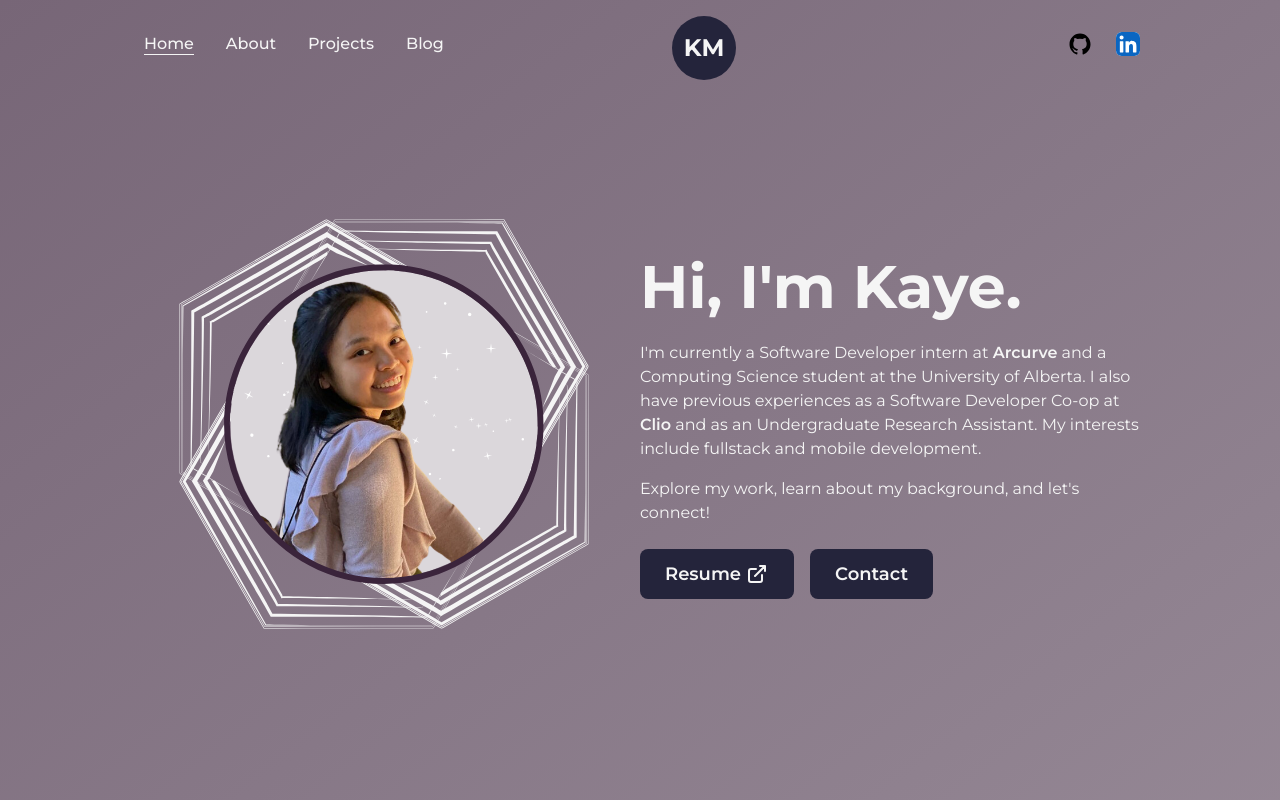
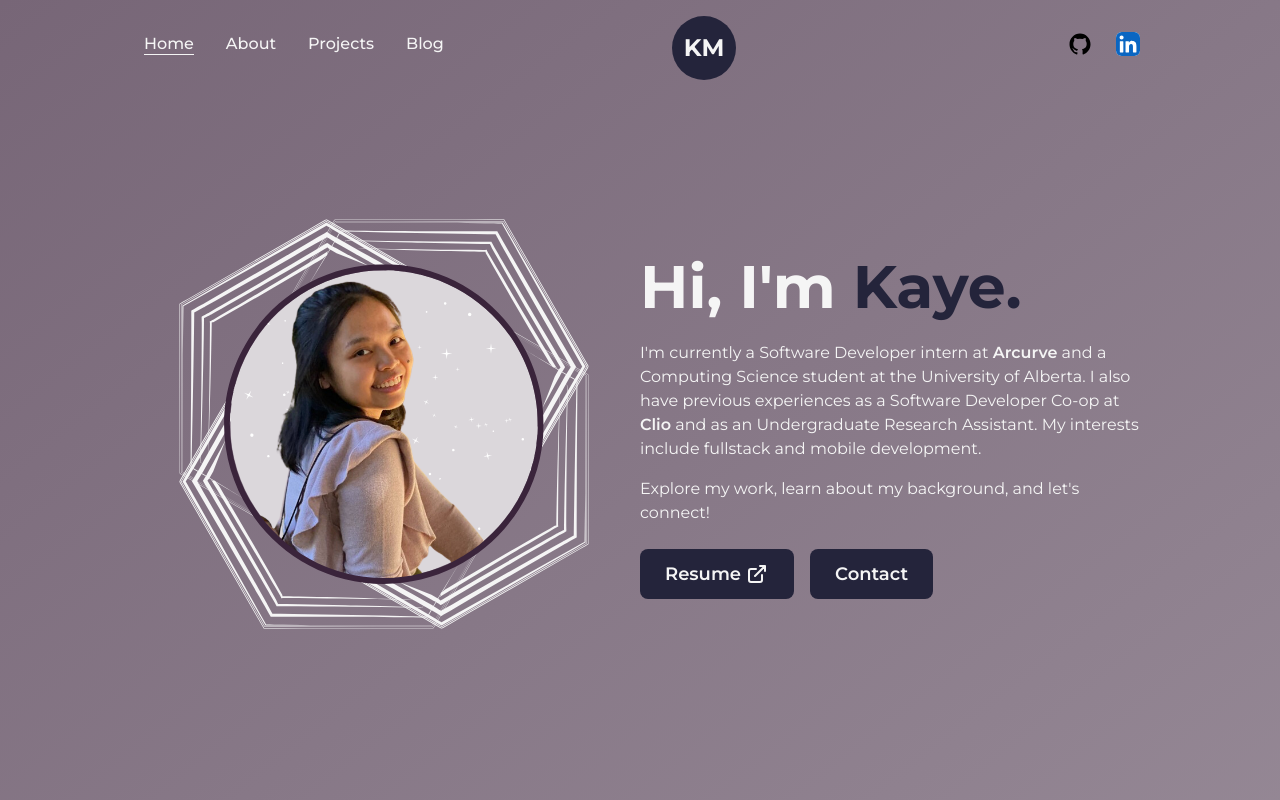
Before and after one commit to kaynzhel/kaynzhel.github.io, a Next.js app: page / in a window 1280 px wide. Shown: the top 800 px of the page. Built offline with nearby package versions, Linux system fonts and the light colour scheme.

Commit message:
misc refactor

```diff
--- a/app/components/AnimatedText.js
+++ b/app/components/AnimatedText.js
@@ -41,7 +41,7 @@ const AnimatedText = ({className="", text}) => {
                 {
                     text.split(" ").map((word, index) =>
                         <motion.span
-                            className={"inline-block"}
+                            className={`inline-block ${word.includes("Kaye") ? "text-dark" : "text-light"}`}
                             key={word + "-" + index}
                             variants={singleWord}
                         >
--- a/app/components/GenLayout.js
+++ b/app/components/GenLayout.js
@@ -2,7 +2,7 @@ import React from 'react';
 
 const GenLayout = ({children, className=""}) => {
     return (
-        <div className={`${className} w-full h-full inline-block z-0 p-32`}>
+        <div className={`${className} w-full h-full inline-block p-32`}>
             {children}
         </div>
     )
```
